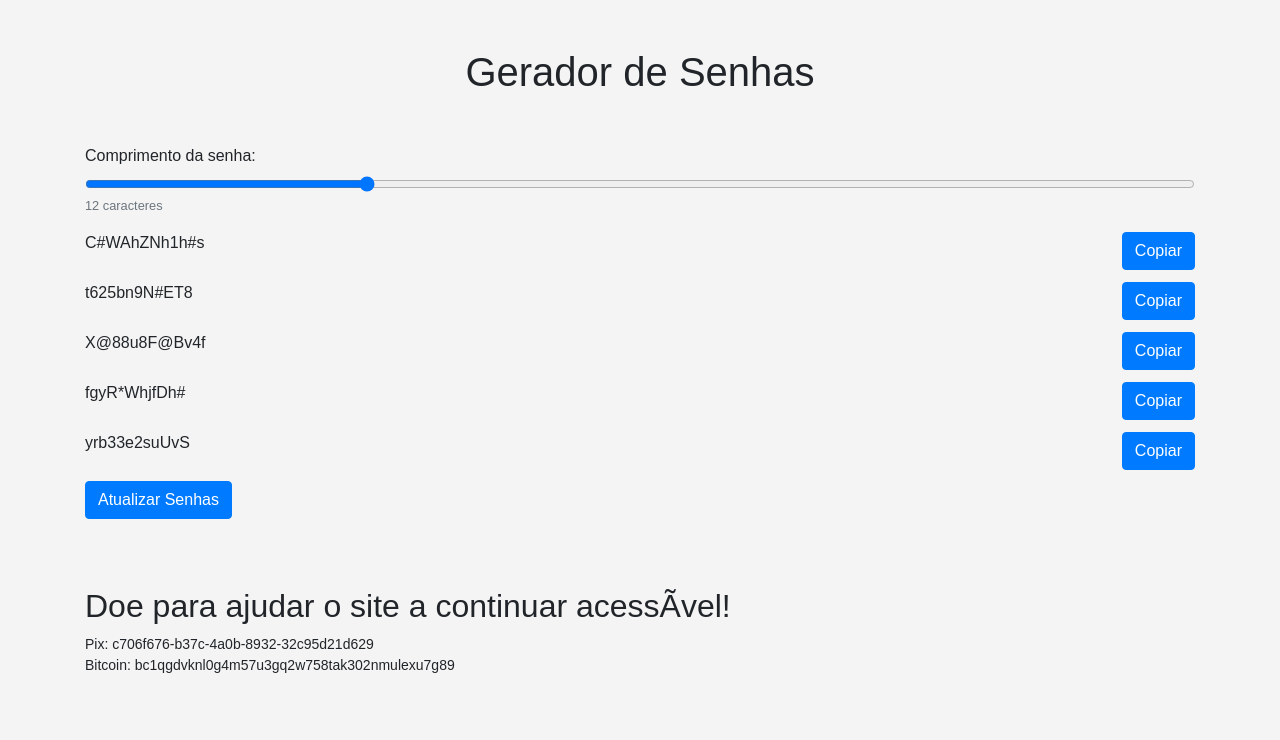
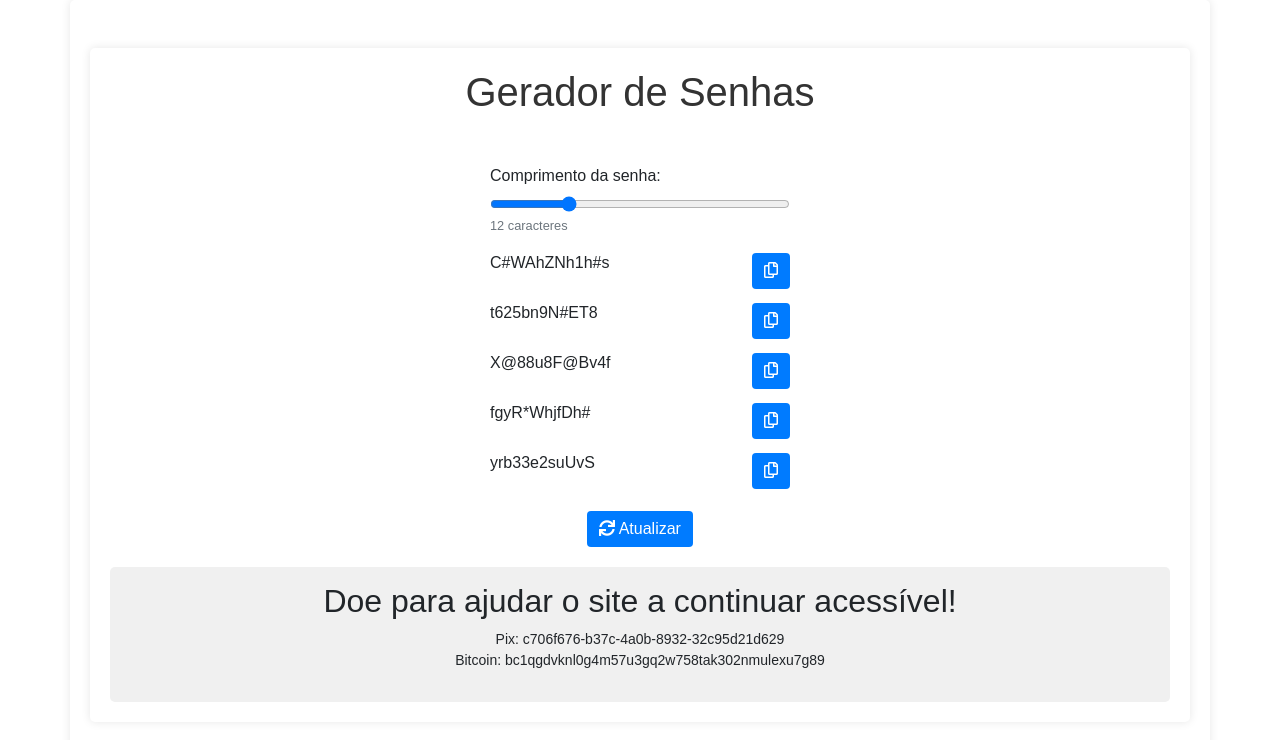
Before and after one commit to caiomwn/geradordesenhasonline, a plain HTML site: page index.html in a window 1280 px wide. Drawn offline with nearby package versions, Linux system fonts and the light colour scheme.

Commit message:
Add files via upload

```diff
--- a/index.html
+++ b/index.html
@@ -2,6 +2,12 @@
 <html>
 <head>
     <title>Gerador de Senhas</title>
+    <meta charset="UTF-8">
+    <!-- Adicionado Bootstrap CSS -->
+    <link rel="stylesheet" href="https://stackpath.bootstrapcdn.com/bootstrap/4.3.1/css/bootstrap.min.css">
+    <!-- Adicionado FontAwesome -->
+    <link rel="stylesheet" href="https://cdnjs.cloudflare.com/ajax/libs/font-awesome/5.15.3/css/all.min.css">
+    <!-- ... (seus estilos e scripts) ... -->
     <!-- Adicionado Bootstrap CSS -->
     <link rel="stylesheet" href="https://stackpath.bootstrapcdn.com/bootstrap/4.3.1/css/bootstrap.min.css">
 
@@ -11,35 +17,78 @@
             font-family: Arial, sans-serif;
         }
         .donation {
-            font-size: 14px; /* Fonte menor */
-            margin-top: 20px; /* Espaço maior */
+            font-size: 14px;
+            margin-top: 20px;
+            background-color: #f0f0f0;
+            padding: 15px;
+            border-radius: 5px;
+            text-align: center;
         }
         .password-container {
             display: flex;
+            flex-direction: row;
             align-items: center;
             justify-content: space-between;
             margin-bottom: 10px;
+            max-width: 300px;
+            margin-left: auto;
+            margin-right: auto;
+        }
+        .password-container p {
+            margin-right: 5px;
+        }
+        .slider-container {
+            max-width: 300px;
+            margin-left: auto;
+            margin-right: auto;
+        }
+        .btn-container {
+            text-align: center;
+            margin-top: 20px;
+        }
+        .container {
+            background-color: #fff;
+            border-radius: 5px;
+            box-shadow: 0px 0px 10px rgba(0, 0, 0, 0.1);
+            padding: 20px;
+        }
+        h1 {
+            color: #333;
+        }
+        .btn-primary {
+            background-color: #007bff;
+            border: none;
+        }
+        .btn-primary:hover {
+            background-color: #0056b3;
         }
     </style>
 </head>
 <body class="container py-5">
+    <div class="container">
         <h1 class="text-center mb-5">Gerador de Senhas</h1>
 
+        <div class="slider-container">
             <div class="form-group">
                 <label for="length">Comprimento da senha:</label>
                 <input type="range" id="length" name="length" min="8" max="24" value="12" class="form-control-range">
                 <small id="lengthValue" class="form-text text-muted"></small>
             </div>
+        </div>
 
         <div id="passwords"></div>
 
-    <button id="update" class="btn btn-primary mb-5">Atualizar Senhas</button>
+        <div class="btn-container">
+            <button id="update" class="btn btn-primary"><i class="fas fa-sync"></i> Atualizar</button>
 
-    <!-- Modificado -->
+</button>
+        </div>
+
         <div class="donation">
-        <h2>Doe para ajudar o site a continuar acessível!</h2> <!-- Corrigido -->
-        <p>Pix: c706f676-b37c-4a0b-8932-32c95d21d629<br> <!-- Quebra de linha modificada -->
+            <h2>Doe para ajudar o site a continuar acessível!</h2>
+            <p>Pix: c706f676-b37c-4a0b-8932-32c95d21d629<br>
             Bitcoin: bc1qgdvknl0g4m57u3gq2w758tak302nmulexu7g89</p>
+        </div>
     </div>
 
     <!-- Adicionado Bootstrap JS e jQuery -->
@@ -56,7 +105,7 @@
             return retVal;
         }
 
-        function copyToClipboard(text, btn) { /* Modificado */
+        function copyToClipboard(text, btn) {
             var dummy = document.createElement("textarea");
             document.body.appendChild(dummy);
             dummy.value = text;
@@ -64,7 +113,6 @@
             document.execCommand("copy");
             document.body.removeChild(dummy);
 
-            // Adicionado
             btn.classList.remove('btn-primary');
             btn.classList.add('btn-success');
             setTimeout(function() {
@@ -79,30 +127,27 @@
 
             lengthSlider.oninput = function() {
                 passwordsDiv.innerHTML = '';
-                for(var i = 0; i < 5; i++) { // Modificado para gerar apenas 5 senhas
+                for(var i = 0; i < 5; i++) {
                     var password = generatePassword(this.value);
                     var passwordContainer = document.createElement('div');
                     passwordContainer.className = 'password-container';
                     var passwordP = document.createElement('p');
                     passwordP.textContent = password;
                     var copyBtn = document.createElement('button');
-                    copyBtn.textContent = 'Copiar';
+                    copyBtn.innerHTML = '<i class="far fa-copy"></i>';
                     copyBtn.className = 'btn btn-primary';
                     copyBtn.onclick = function() {
-                        copyToClipboard(password, this); /* Modificado */
+                        copyToClipboard(password, this);
                     }
                     passwordContainer.appendChild(passwordP);
                     passwordContainer.appendChild(copyBtn);
                     passwordsDiv.appendChild(passwordContainer);
                 }
-                // Update the length display
                 document.getElementById('lengthValue').textContent = this.value + ' caracteres';
             }
 
-           // Trigger the input event to generate the initial passwords
             lengthSlider.dispatchEvent(new Event('input'));
 
-           // Add event listener to update button
             document.getElementById('update').addEventListener('click', function() {
                 lengthSlider.dispatchEvent(new Event('input'));
             });
```
Lines whose indentation alone changed are shown as unchanged.
